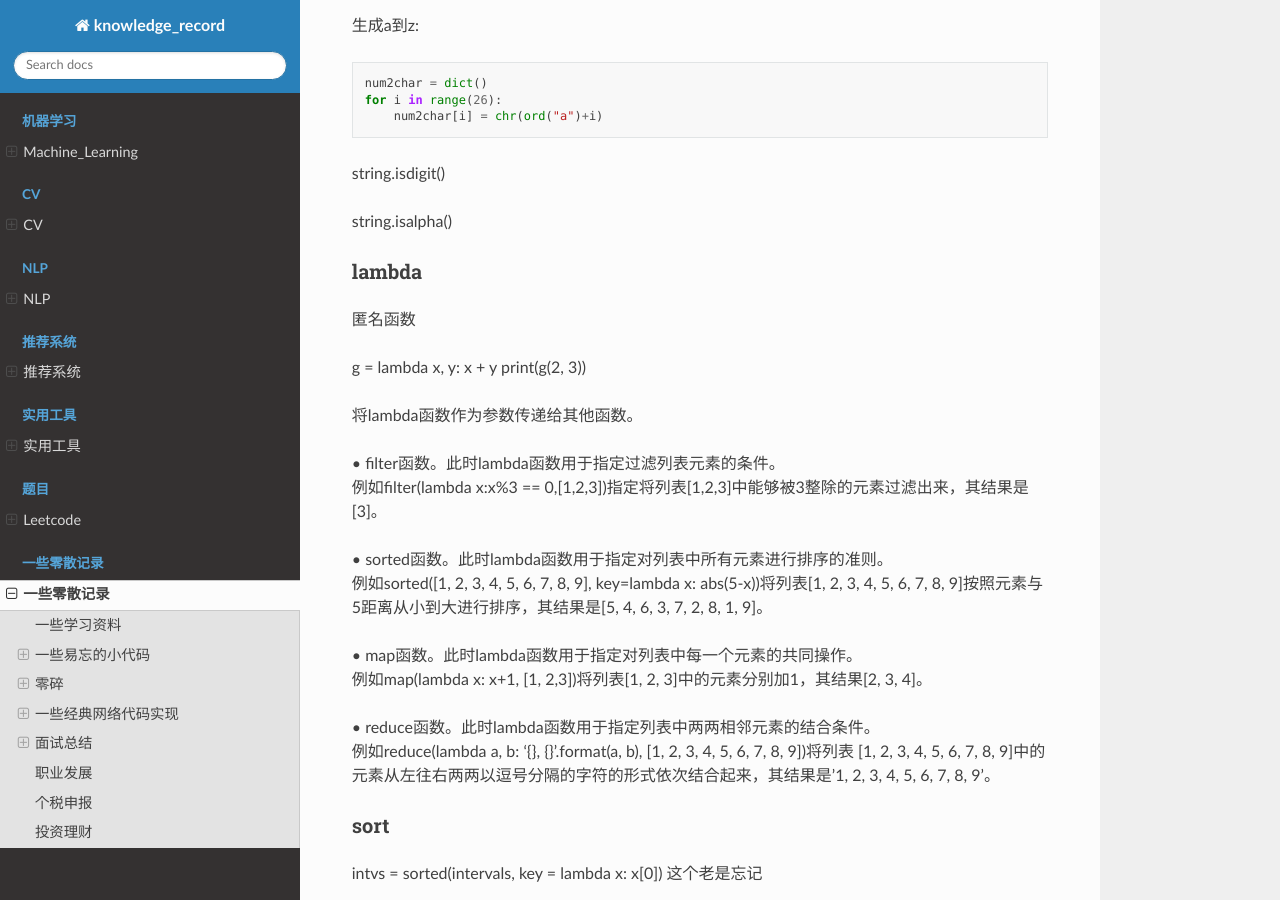
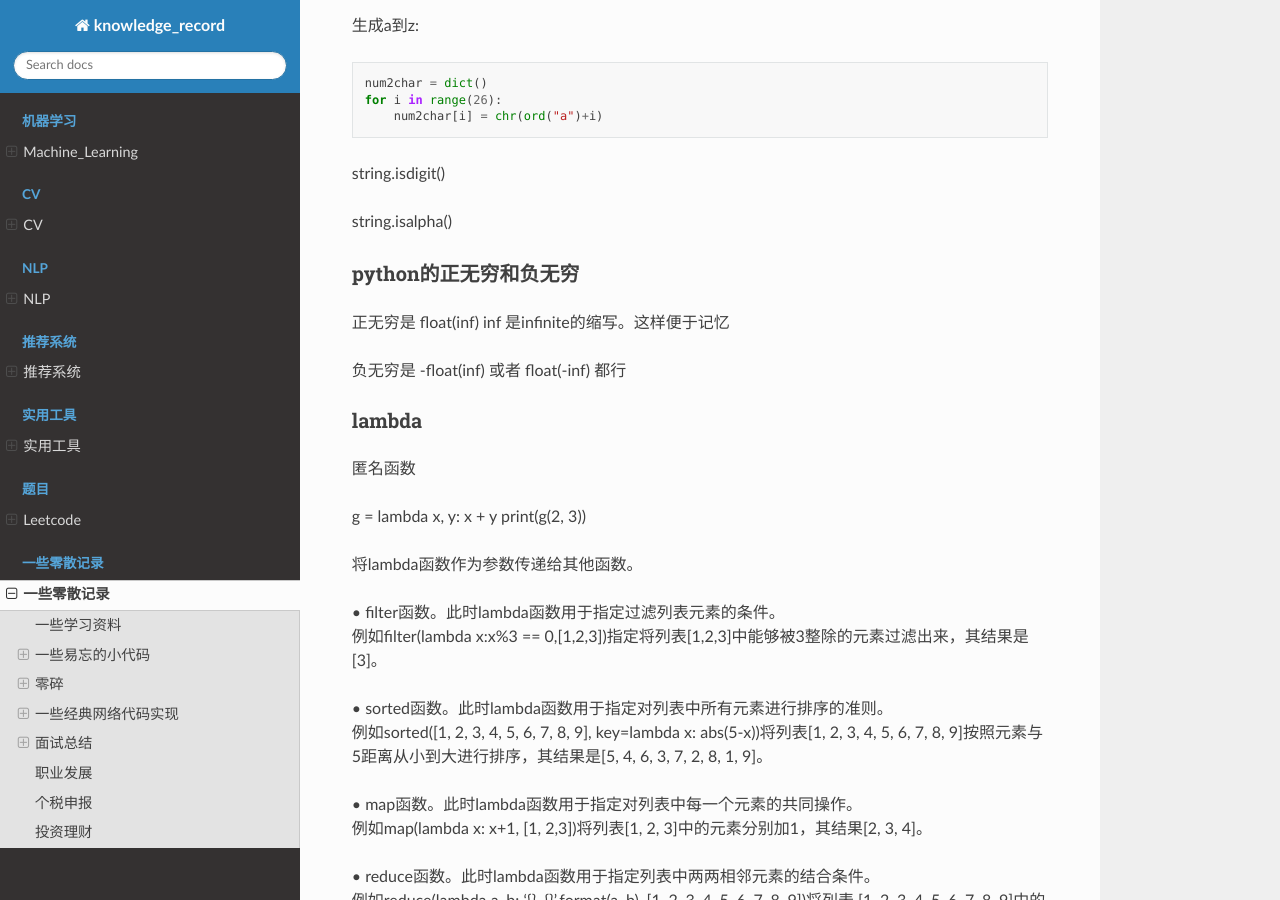
Before and after one commit to luochuankai-JHU/knowledge_record, a Sphinx documentation site: the page built from docs/python/python.rst, in a window 1280 px wide and 900 px high, scrolled down 1237 px. Built offline with Sphinx 7.4.7 and the Read the Docs theme 2.0.0, drawn with Linux system fonts in a browser that asks for light colours.

Commit message:
float inf

```diff
--- a/docs/python/python.rst
+++ b/docs/python/python.rst
@@ -60,6 +60,13 @@ https://github.com/DarLiner/Algorithm_Interview_Notes-Chinese
 string.isdigit()
 
 string.isalpha()
+
+
+python的正无穷和负无穷
+----------------------------
+正无穷是 float(inf)    inf 是infinite的缩写。这样便于记忆
+
+负无穷是 -float(inf) 或者  float(-inf) 都行
 
 
 lambda
```
